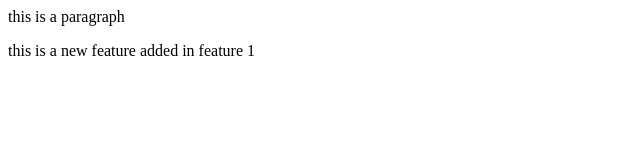
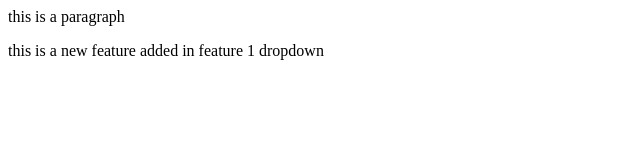
Before and after one commit to MohammedSayeed1/localrepo, a plain HTML site: page index.html in a window 1280 px wide. Shown: the full height of the page, 0-640 px from the left. Drawn offline with Linux system fonts and the light colour scheme.

Commit message:
added dropdown

```diff
--- a/index.html
+++ b/index.html
@@ -1,2 +1,2 @@
 <p>this is a paragraph</p>
-<p> this is a new feature added in feature 1</p>
+<p> this is a new feature added in feature 1 dropdown</p>
```
